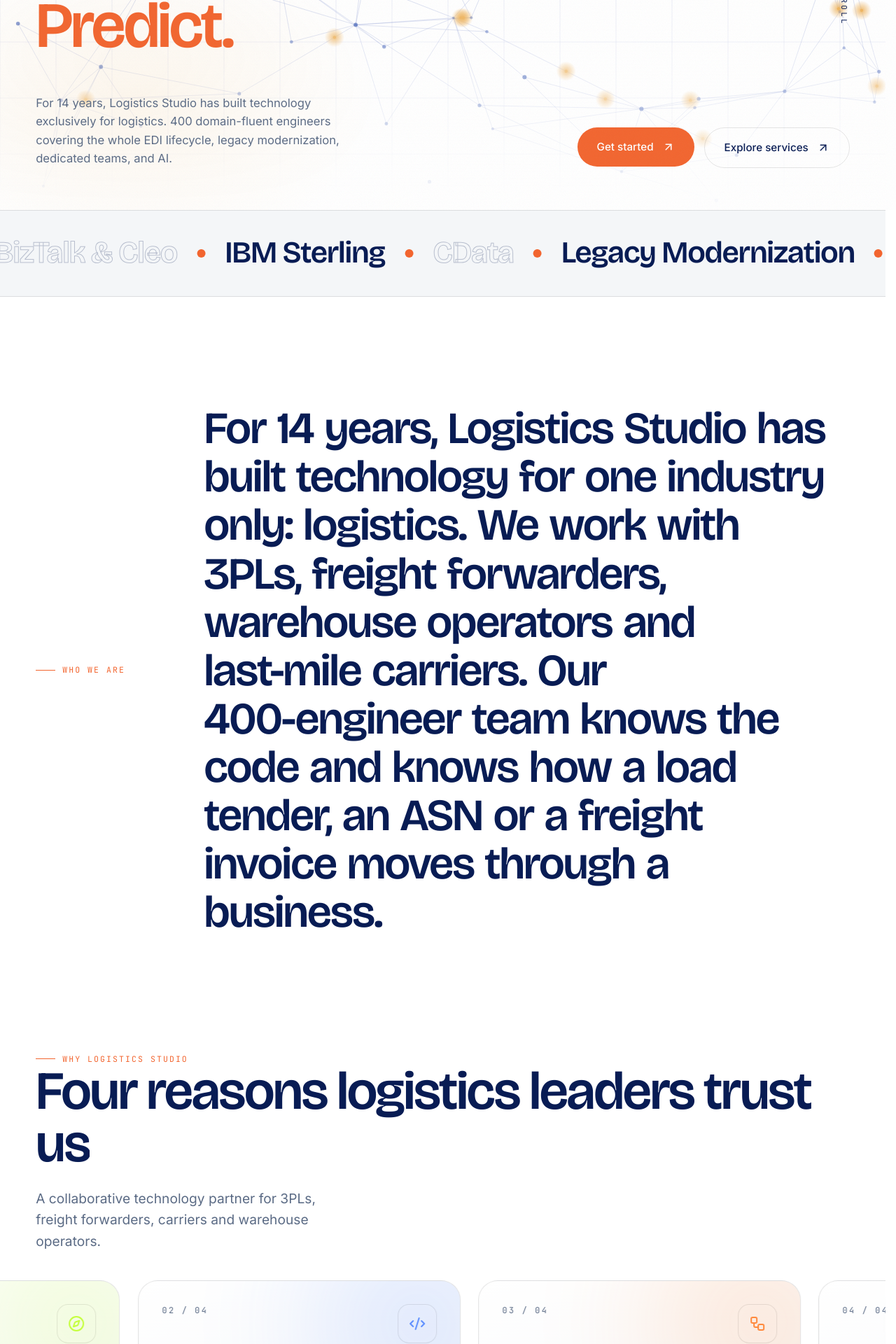
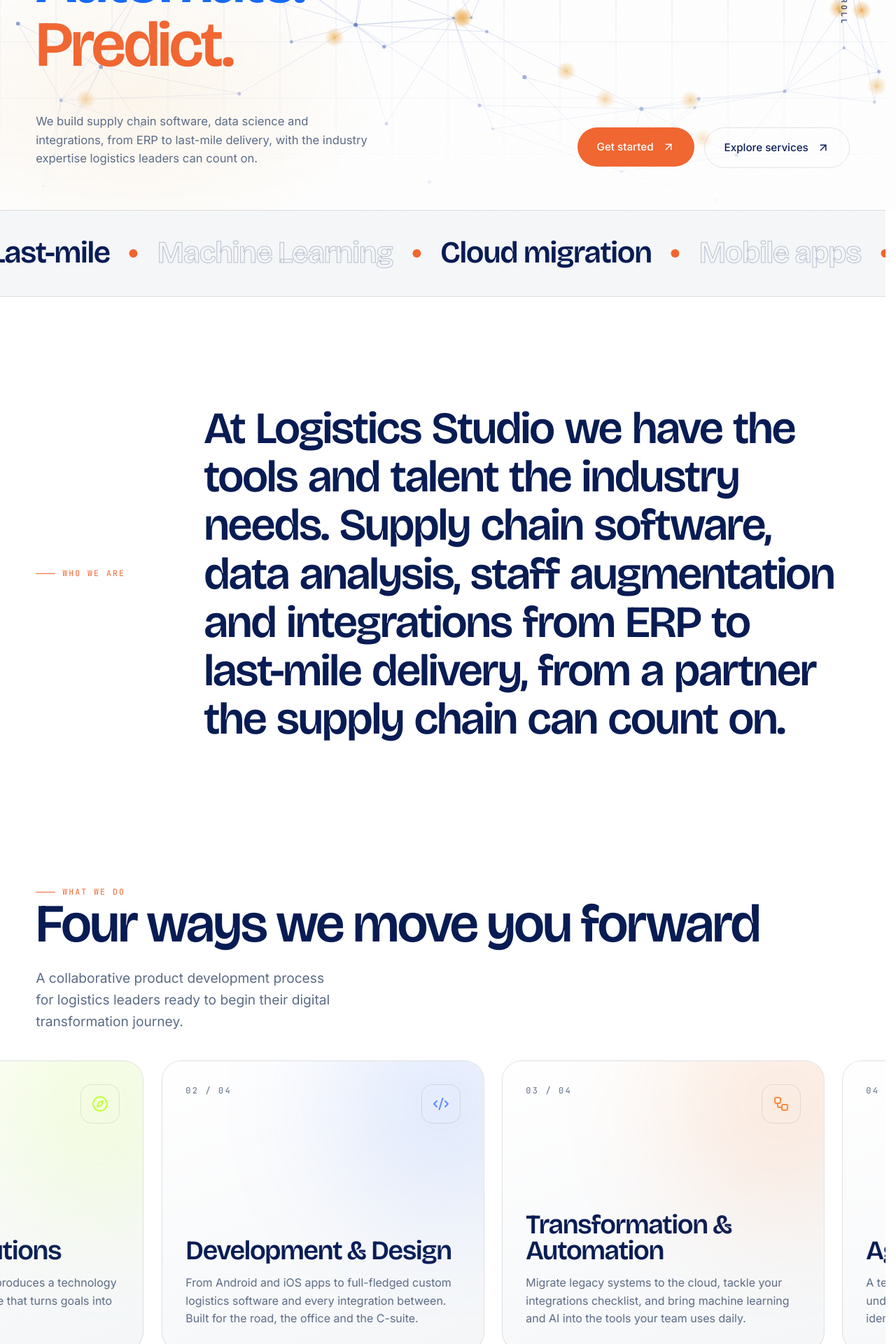
Before and after one commit to seshubabubatchu/logistics-studio-1, a Next.js app: page / in a window 1280 px wide. Shown: the part 500-2420 px from the top of the page at 70% size. Built offline with nearby package versions, Linux system fonts and the light colour scheme.

Commit message:
content update

```diff
--- a/app/about-us/page.tsx
+++ b/app/about-us/page.tsx
@@ -42,7 +42,7 @@
         </div>
       </section>
 
-      <ParallaxBand a="Logistics Only" b="400 Engineers" />
+      {/* <ParallaxBand a="Logistics Only" b="400 Engineers" /> */}
 
       <section className="section">
         <div className="container split">
--- a/components/Home.tsx
+++ b/components/Home.tsx
@@ -4,7 +4,7 @@
 import Link from "next/link";
 import { motion, useScroll, useTransform } from "framer-motion";
 import { ArrowRight, ArrowUpRight, Compass, Code2, Workflow, Users } from "lucide-react";
-import { pillars, posts, services, howWeWorkSteps, docClosingCTA } from "@/lib/data";
+import { pillars, posts, services } from "@/lib/data";
 import HeroCanvas from "./HeroCanvas";
 import { Button, CTA, Marquee, ParallaxBand, Reveal, ScrollWords, SplitHeading, useMedia } from "./ui";
 
@@ -32,7 +32,7 @@
         <HeroCanvas />
       </motion.div>
       <motion.div className="container" style={{ y, opacity: o }}>
-        <div className="eyebrow">Technology exclusively for logistics • 14 Years</div>
+        <div className="eyebrow">Technology for transportation &amp; logistics</div>
         <h1 style={{ marginTop: 28 }} className="h-xl">
           {HERO_LINES.map((line, i) => (
             <motion.span
@@ -53,7 +53,7 @@
             animate={{ opacity: 1, y: 0 }}
             transition={{ delay: 2.0, duration: 1, ease: [0.16, 1, 0.3, 1] }}
           >
-            For 14 years, Logistics Studio has built technology exclusively for logistics. 400 domain-fluent engineers covering the whole EDI lifecycle, legacy modernization, dedicated teams, and AI.
+            We build supply chain software, data science and integrations, from ERP to last-mile delivery, with the industry expertise logistics leaders can count on.
           </motion.p>
           <motion.div
             className="hero-actions"
@@ -89,18 +89,18 @@
       <div className="hscroll-sticky">
         <div className="container hscroll-head">
           <div>
-            <div className="eyebrow">Why Logistics Studio</div>
-            <SplitHeading text="Four reasons logistics leaders trust us" className="h-lg" />
+            <div className="eyebrow">What we do</div>
+            <SplitHeading text="Four ways we move you forward" className="h-lg" />
           </div>
           <p className="lead" style={{ maxWidth: "36ch" }}>
-            A collaborative technology partner for 3PLs, freight forwarders, carriers and warehouse operators.
+            A collaborative product development process for logistics leaders ready to begin their digital transformation journey.
           </p>
         </div>
         <motion.div className="hscroll-track" style={desktop ? { x } : undefined}>
           {pillars.map((p, i) => {
-            const Icon = icons[i % icons.length];
+            const Icon = icons[i];
             return (
-              <article key={p.t} className="pcard" style={{ ["--glow" as string]: glows[i % glows.length] }}>
+              <article key={p.t} className="pcard" style={{ ["--glow" as string]: glows[i] }}>
                 <div style={{ display: "flex", justifyContent: "space-between", alignItems: "flex-start" }}>
                   <span className="num">0{i + 1} / 04</span>
                   <span className="ic">
@@ -135,26 +135,7 @@
             <Reveal key={s.slug} delay={i * 0.04} y={30}>
               <Link href={`/${s.slug}`} className="srow" style={{ ["--c" as string]: s.hue }}>
                 <span className="snum">{s.index}</span>
-                <span className="stitle" style={{ display: "inline-flex", alignItems: "center", gap: 10 }}>
-                  {s.title}
-                  {s.slug === "edi-services" && (
-                    <span
-                      style={{
-                        fontFamily: "var(--mono)",
-                        fontSize: "0.68rem",
-                        fontWeight: 600,
-                        background: "rgba(242, 101, 47, 0.12)",
-                        color: "var(--brand-orange)",
-                        border: "1px solid rgba(242, 101, 47, 0.3)",
-                        padding: "2px 8px",
-                        borderRadius: 12,
-                        letterSpacing: "0.04em",
-                      }}
-                    >
-                      10 areas
-                    </span>
-                  )}
-                </span>
+                <span className="stitle">{s.title}</span>
                 <span className="sdesc">{s.short}</span>
                 <span className="sarrow">
                   <ArrowUpRight size={20} />
@@ -168,6 +149,13 @@
   );
 }
 
+const steps = [
+  { t: "Discover", d: "A discovery sprint takes a deep dive into what brought you to us. We leave you with a go-forward technology roadmap." },
+  { t: "Design", d: "Rapid prototypes and architecture that align your business goals with the right technology, security and scale included." },
+  { t: "Deliver", d: "Agile development from mobile apps to full custom logistics platforms and every integration in between." },
+  { t: "Evolve", d: "Dedicated teams, data science and continuous improvement keep systems sharp as your operation grows." },
+];
+
 function Process() {
   const ref = useRef<HTMLDivElement>(null);
   const { scrollYProgress } = useScroll({ target: ref, offset: ["start 70%", "end 60%"] });
@@ -179,21 +167,21 @@
           <SplitHeading text="A simple approach to complex problems" className="h-lg" />
           <Reveal delay={0.2}>
             <p className="lead" style={{ margin: "28px 0 36px" }}>
-              Most engagements follow the same five steps: from discovering your operation to long-term support and continuous improvement.
+              We assess your current technical state, identify present and foreseeable issues, and work alongside your team to align business goals with technology.
             </p>
-            <Button href="/services" ghost>
-              See how we work
+            <Button href="/strategy-and-development" ghost>
+              See the full approach
             </Button>
           </Reveal>
         </div>
         <div ref={ref} className="steps">
           <motion.div className="fill" style={{ scaleY: scrollYProgress }} />
-          {howWeWorkSteps.map((s, i) => (
-            <Reveal key={s.name}>
+          {steps.map((s, i) => (
+            <Reveal key={s.t}>
               <div className="step">
                 <span className="sn">STEP 0{i + 1}</span>
-                <h3>{s.name}</h3>
-                <p>{s.desc}</p>
+                <h3>{s.t}</h3>
+                <p>{s.d}</p>
               </div>
             </Reveal>
           ))}
@@ -242,25 +230,25 @@
   return (
     <>
       <Hero />
-      <Marquee items={["EDI 204/214/210", "AS2 & SFTP", "TMS & WMS", "BizTalk & Cleo", "IBM Sterling", "CData", "Legacy Modernization", "Dedicated Teams"]} />
+      <Marquee items={["ERP", "TMS", "WMS", "EDI & APIs", "Last-mile", "Machine Learning", "Cloud migration", "Mobile apps"]} />
       <section className="section">
         <div className="container stmt-wrap">
           <div className="eyebrow">Who we are</div>
           <ScrollWords
             className="statement wide"
-            text="For 14 years, Logistics Studio has built technology for one industry only: logistics. We work with 3PLs, freight forwarders, warehouse operators and last-mile carriers. Our 400-engineer team knows the code and knows how a load tender, an ASN or a freight invoice moves through a business."
+            text="At Logistics Studio we have the tools and talent the industry needs. Supply chain software, data analysis, staff augmentation and integrations from ERP to last-mile delivery, from a partner the supply chain can count on."
           />
         </div>
       </section>
       <Pillars />
-      <ParallaxBand a="EDI & Modernization" b="Logistics Fluency" />
+      <ParallaxBand a="Software" b="Strategy" />
       <ServiceList />
       <Process />
       <Insights />
       <CTA
-        title={docClosingCTA.title}
-        text={docClosingCTA.text}
-        button={docClosingCTA.button}
+        title="Free tech stack assessment"
+        text="Not sure where to start? We'll review your current logistics technology and show you where the biggest wins are."
+        button="Get started"
       />
     </>
   );
--- a/lib/data.ts
+++ b/lib/data.ts
@@ -31,20 +31,8 @@
 };
 
 export const pillars = [
-  {
-    t: "Logistics only, for 14 years",
-    d: "We don't split our attention across banking, retail and healthcare. Everything we've learned has come from logistics.",
-  },
-  {
-    t: "400 domain-fluent engineers",
-    d: "Our people understand freight, warehousing and EDI as well as they understand code. Productive from day one.",
-  },
-  {
-    t: "Whole EDI lifecycle under one roof",
-    d: "Planning, onboarding, mapping, integration, connectivity, testing, support, managed service and migration from one team.",
-  },
-  {
-    t: "Old and new together",
-    d: "We keep legacy systems running and build what replaces them, so you never have to choose between stability and progress.",
-  },
+  { t: "Strategy Solutions", d: "A unique discovery process produces a technology plan, then we design software that turns goals into reality." },
+  { t: "Development & Design", d: "From Android and iOS apps to full-fledged custom logistics software and every integration between. Built for the road, the office and the C-suite." },
+  { t: "Transformation & Automation", d: "Migrate legacy systems to the cloud, tackle your integrations checklist, and bring machine learning and AI into the tools your team uses daily." },
+  { t: "Agile & Supportive", d: "A team rooted in agile practice and a deep understanding of transportation and logistics. We identify problems fast and solve them together." },
 ];
```
